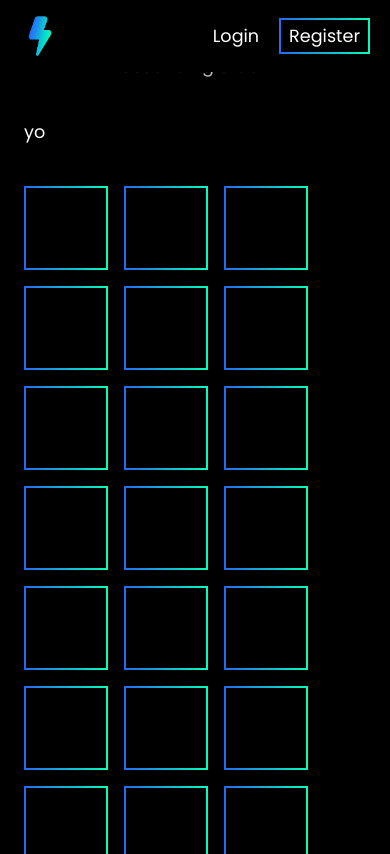
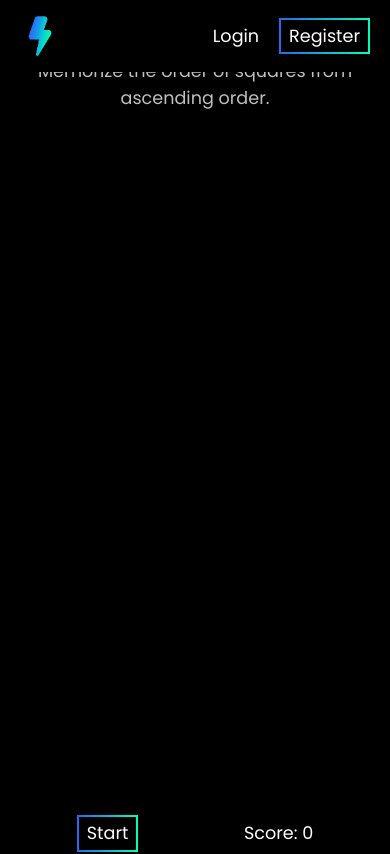
Before and after one commit to DylanHearn1/Benchmark, a React (Vite) app: page /chimp in a window 390 px wide. Shown: the top 854 px of the page. Built offline with nearby package versions, Linux system fonts and the light colour scheme; no server answers.

Commit message:
feature: chimp game now playable

```diff
--- a/src/App.scss
+++ b/src/App.scss
@@ -17,3 +17,9 @@ html {
     padding-top: 70px;
   }
 }
+
+@media (max-width: 550px) {
+  body {
+    padding-top: 20px;
+  }
+}
--- a/src/components/SingleGame.tsx
+++ b/src/components/SingleGame.tsx
@@ -60,7 +60,7 @@ const SingleGame = ({
       </header>
       <main className="text-p bg-black text-white px-6">
         <div className="w-1280px mx-auto">
-          <div className="min-h-dvh flex justify-center items-center">
+          <div className="min-h-dvh flex justify-center items-center mb-10">
             <div className="space-y-10">
               <div className="text-center">
                 <p>{title}</p>
--- a/src/games/ChimpGame.tsx
+++ b/src/games/ChimpGame.tsx
@@ -1,13 +1,98 @@
+import { useEffect, useState } from 'react';
+
 const ChimpGame = () => {
+  const [correctSequence, setCorrectSequence] = useState<number[]>([]);
+  const [selectedSquares, setSelectedSquares] = useState<number[]>([]);
+  const [gameStarted, setGameStarted] = useState(false);
+  const [round, setRound] = useState(3);
+  const [score, setScore] = useState(0);
+
   const squares = Array.from({ length: 40 });
+  const squareStyle =
+    'md:w-20 md:h-20 h-16 w-16 grid-span-1 flex justify-center items-center text-2xl';
+
+  const startGame = () => {
+    let randomNumber: number;
+
+    if (correctSequence.length > 39) return;
+
+    do {
+      randomNumber = Math.floor(Math.random() * 40);
+    } while (correctSequence.includes(randomNumber));
+
+    const fillCorrect: Array<number> = [];
+
+    while (fillCorrect.length < round) {
+      const randomNumber = Math.floor(Math.random() * 40);
+      if (!fillCorrect.includes(randomNumber)) {
+        fillCorrect.push(randomNumber);
+      }
+    }
+
+    setCorrectSequence(fillCorrect);
+  };
+
+  const handleSquareClick = (index: number) => {
+    setGameStarted(true);
+    setSelectedSquares((prev) => [...prev, index]);
+    console.log(index);
+  };
+
+  const gameOver = () => {
+    setRound(3);
+    setSelectedSquares([]);
+    setCorrectSequence([]);
+    setGameStarted(false);
+    setScore(0);
+  };
+
+  useEffect(() => {
+    if (correctSequence.length < 1) return;
+
+    if (selectedSquares.length < correctSequence.length) {
+      JSON.stringify(selectedSquares) !==
+      JSON.stringify(correctSequence.slice(0, selectedSquares.length))
+        ? gameOver()
+        : console.log('getting there');
+    } else if (
+      JSON.stringify(selectedSquares) === JSON.stringify(correctSequence)
+    ) {
+      console.log('correct sequence');
+      setGameStarted(false);
+      setSelectedSquares([]);
+      setCorrectSequence([]);
+      setRound((prev) => prev + 1);
+      setScore((prev) => prev + 1);
+      startGame();
+    }
+  }, [selectedSquares]);
 
   return (
     <>
-      <p>yo</p>
-      <div className="flex flex-wrap gap-4">
+      <div className="grid md:grid-cols-8 grid-cols-5 gap-4">
         {squares.map((_, index) => (
-          <div className="border-gradient px-10 py-10" key={index}></div>
+          <div
+            className={
+              selectedSquares.includes(index)
+                ? ''
+                : correctSequence.includes(index)
+                ? `border-gradient ${squareStyle}`
+                : `border-4 border-transparent ${squareStyle}`
+            }
+            key={index}
+            onClick={() => handleSquareClick(index)}
+          >
+            {correctSequence.includes(index) &&
+              !gameStarted &&
+              correctSequence.indexOf(index) + 1}
+          </div>
         ))}
+      </div>
+      <div className="flex justify-around items-center">
+        <button onClick={startGame} className="bg-anchor-gradient">
+          Start
+        </button>
+        <p>Score: {score}</p>
       </div>
     </>
   );
--- a/src/games/PatternMemoryGame.tsx
+++ b/src/games/PatternMemoryGame.tsx
@@ -121,7 +121,7 @@ const PatternMemory = ({ fetchHighscore }: PatternMemoryGameProps) => {
         <button onClick={() => newRound()} className="bg-anchor-gradient">
           New game
         </button>
-        <p>Score: {`${gameScore}`}</p>
+        <p>Score: {gameScore}</p>
       </div>
     </div>
   );
--- a/src/pages/ChimpPage.tsx
+++ b/src/pages/ChimpPage.tsx
@@ -16,7 +16,7 @@ const ChimpPage = () => {
         description="Memorize the order of squares from ascending order."
         // game={<ChimpGame fetchHighscore={fetchHighscores} />}
         game={<ChimpGame />}
-        gameName="verbalMemory"
+        gameName="chimpTest"
         fetchHighscores={fetchScores}
       />
     </>
```
